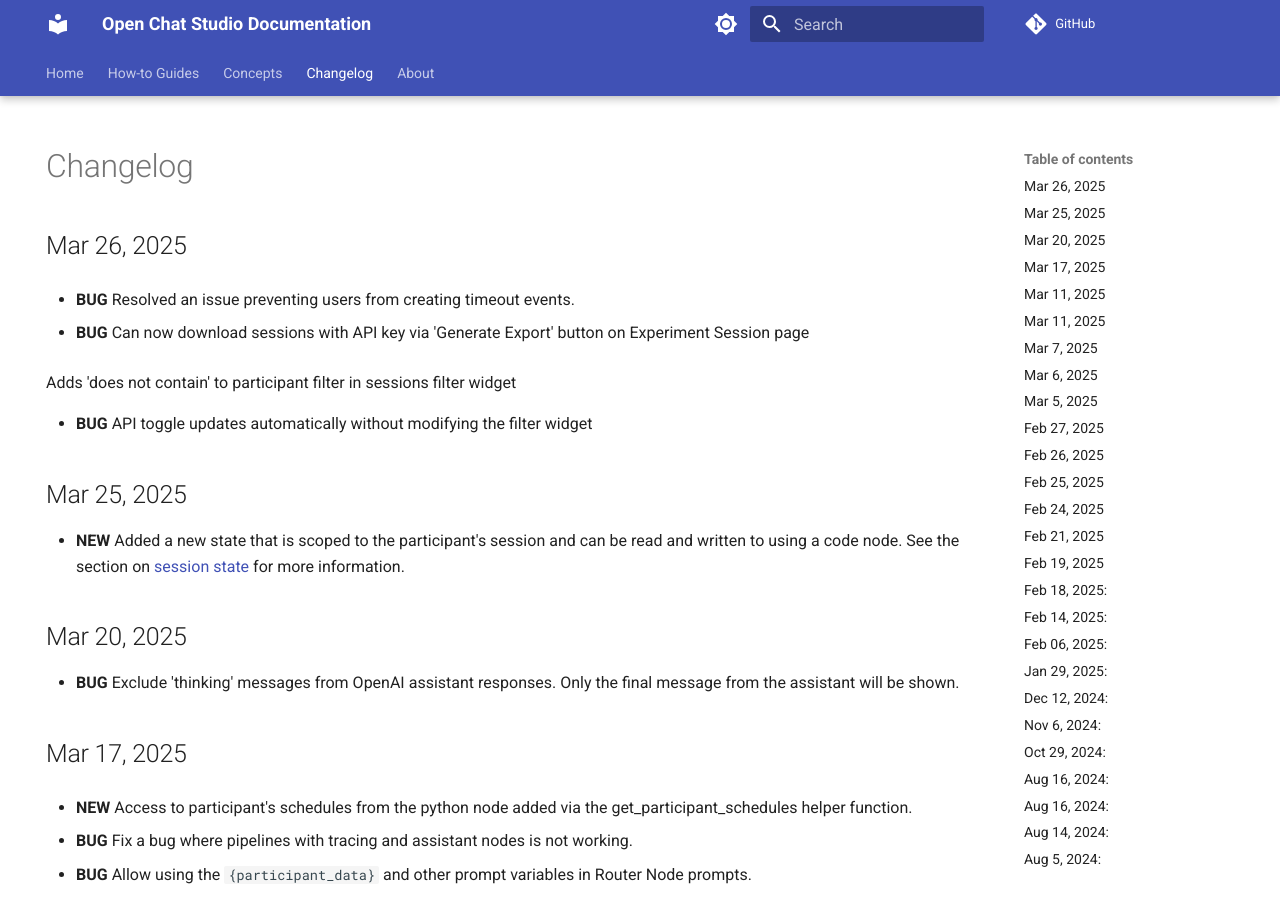
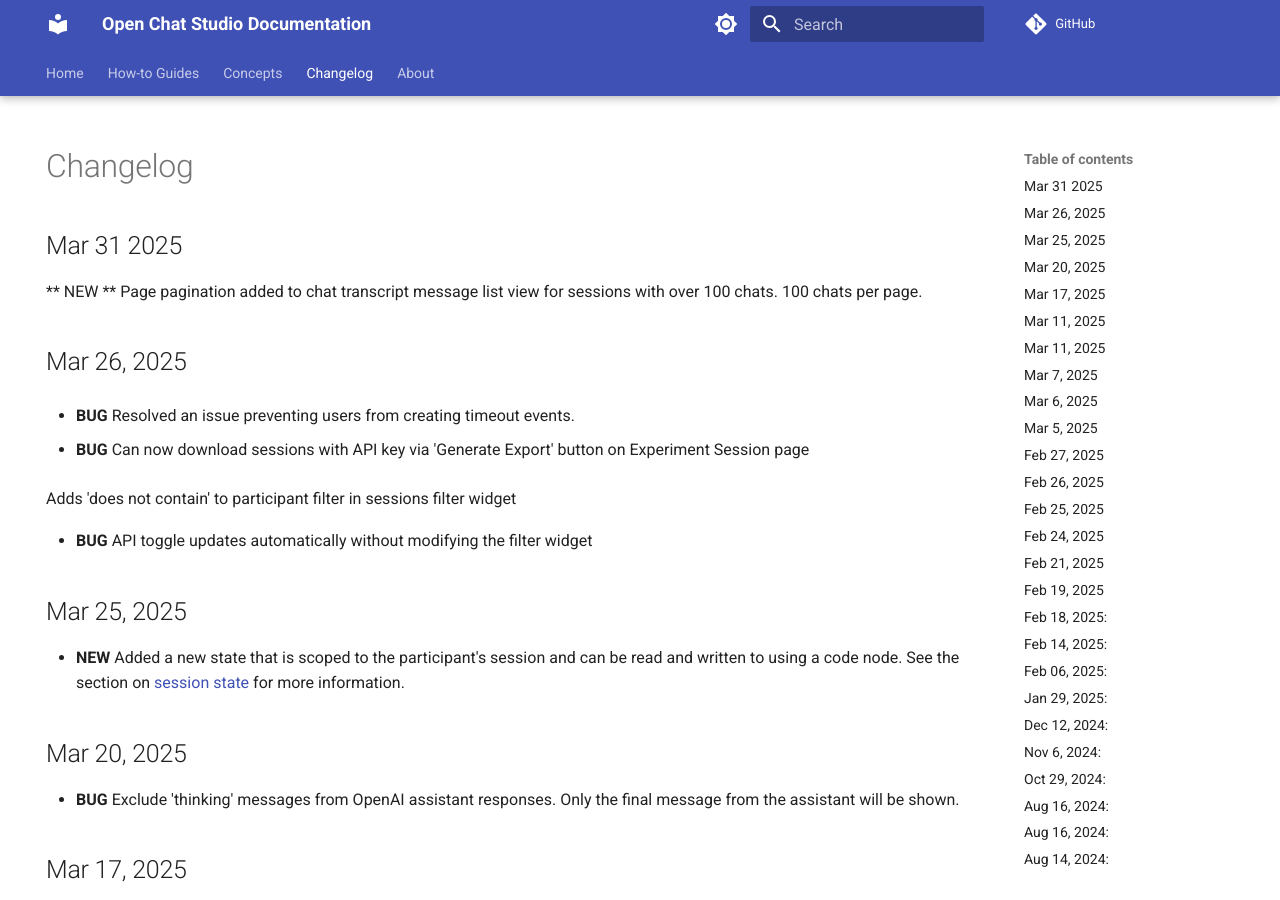
Before and after one commit to dimagi/open-chat-studio-docs, an MkDocs documentation site: the page built from docs/changelog.md, in a window 1280 px wide and 900 px high. Built offline with MkDocs 1.6.1 and Material for MkDocs 9.7.7, drawn with Linux system fonts in a browser that asks for light colours; emoji names are drawn with the system emoji font; a script that is not in the unit is left out; comment, search, counter and statistics services are not loaded.

Commit message:
add to changelog

```diff
--- a/docs/changelog.md
+++ b/docs/changelog.md
@@ -4,7 +4,8 @@
 ---
 
 # Changelog
-
+## Mar 31 2025
+** NEW ** Page pagination added to chat transcript message list view for sessions with over 100 chats. 100 chats per page.
 ## Mar 26, 2025
 * **BUG** Resolved an issue preventing users from creating timeout events.
 
```
